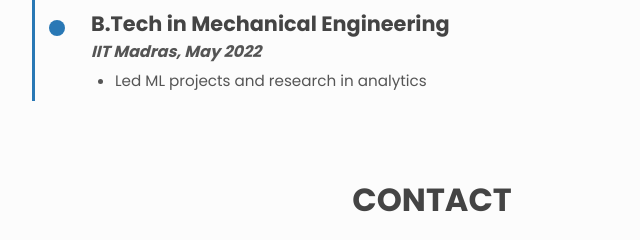
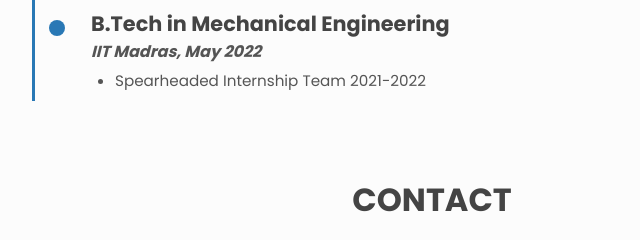
Before and after one commit to ramaalek/ramaalek.github.io, a plain HTML site: page index.html in a window 1280 px wide. Shown: the part 2063-2303 px from the top of the page, 208-848 px from the left. Drawn offline with Linux system fonts and the light colour scheme.

Commit message:
Update index.html

```diff
--- a/index.html
+++ b/index.html
@@ -115,7 +115,7 @@
       <h3 class="timeline__role">B.Tech in Mechanical Engineering</h3>
       <h4 class="timeline__company">IIT Madras, May 2022</h4>
       <ul class="timeline__points">
-        <li>Led ML projects and research in analytics</li>
+        <li>Spearheaded Internship Team 2021-2022 </li>
       </ul>
     </div>
   </div>
```
